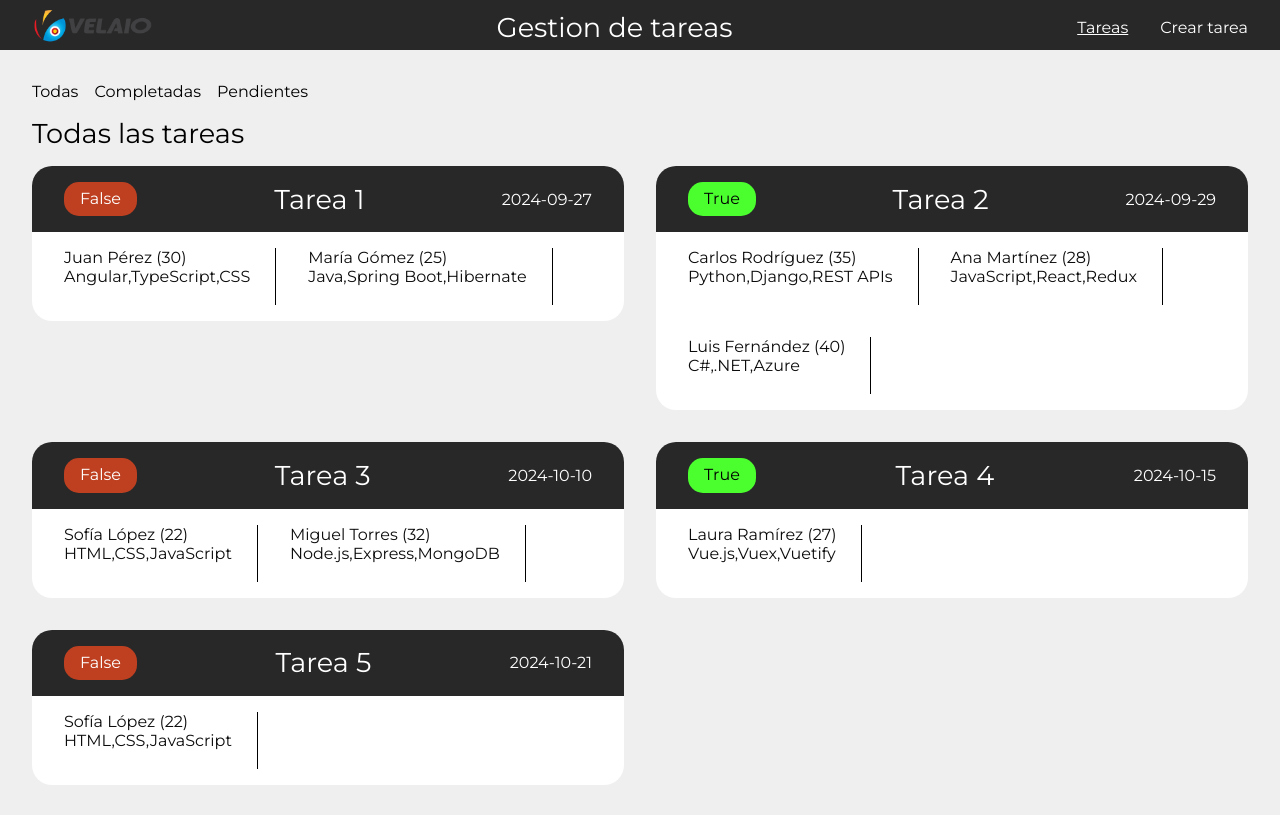
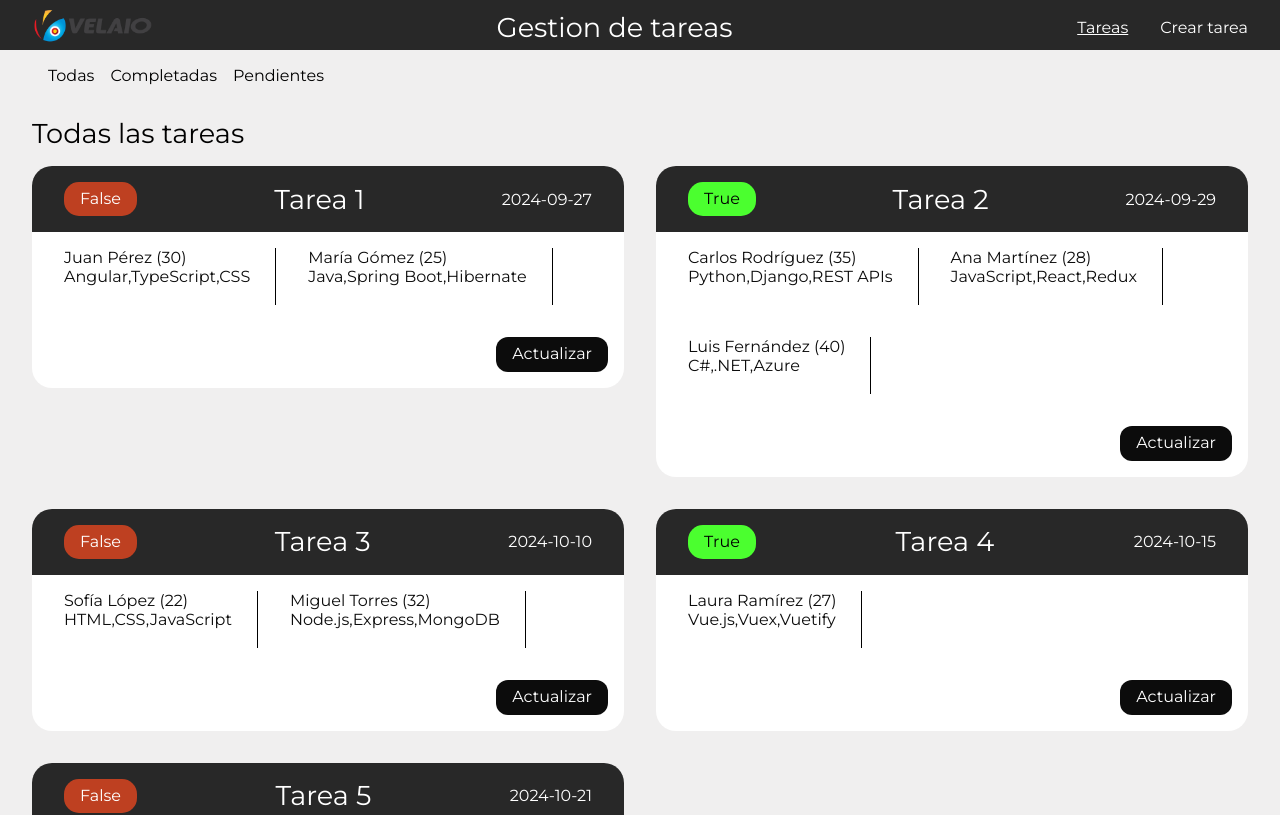
Before and after one commit to joseluis1061/gestionDeTareas, an Angular app: page /tasks in a window 1280 px wide. Shown: the top 815 px of the page. Built offline with nearby package versions, Linux system fonts and the light colour scheme.

Commit message:
Add stiky in controls task list

```diff
--- a/src/app/modules/task/components/task-card/task-card.component.html
+++ b/src/app/modules/task/components/task-card/task-card.component.html
@@ -13,5 +13,5 @@
       <br>
     </div>
   </div>
-  <!-- <button (click)="updateTask(task)" type="button">Actualizar</button> -->
+  <button class="item__update form-btn btn-black" (click)="updateTask(task)" type="button">Actualizar</button>
 </div>
--- a/src/app/modules/task/components/task-card/task-card.component.scss
+++ b/src/app/modules/task/components/task-card/task-card.component.scss
@@ -54,6 +54,11 @@
     }
   }
 
+  &__update{
+    margin: 1rem 1rem;
+    align-self: flex-end;
+  }
+
   @media (min-width: 768px) {
     &__persons{
       flex-direction: row;
--- a/src/app/modules/task/components/task-list/task-list.component.scss
+++ b/src/app/modules/task/components/task-list/task-list.component.scss
@@ -1,13 +1,17 @@
 .task{
   background-color: var(--gray);
-  padding: 1rem 2rem;
+  padding: 0 2rem 1rem 2rem;
 
   &__filters{
+    position: sticky;
+    top: var(--banner-height);
+    left: 0;
     width: 100%;
+    background-color: var(--gray);
     display: flex;
     justify-content: flex-start;
     align-items: center;
-    padding: 1rem 0;
+    padding: 1rem 0 2rem 1rem;
     gap: 1rem;
     &__option{
       text-decoration: none;
--- a/src/app/shared/components/header/banner.component.scss
+++ b/src/app/shared/components/header/banner.component.scss
@@ -3,6 +3,7 @@
   position: sticky;
   top: 0;
   left: 0;
+  z-index: 2;
   display: flex;
   flex-wrap: wrap;
   justify-content: space-between;
--- a/src/styles.scss
+++ b/src/styles.scss
@@ -96,6 +96,8 @@ li{
 }
 button{
   cursor: pointer;
+  background-color: transparent;
+  border: 1px solid transparent;
 }
 
 section{
@@ -107,9 +109,10 @@ section{
 
 .btn{
   padding: 1em 2em;
-  border: 1px solid white;
+  border: 1px solid transparent;
   border-radius: 25px;
   transition: all 0.5s ease;
+  height: 50px;
 }
 
 .active--link{
```
